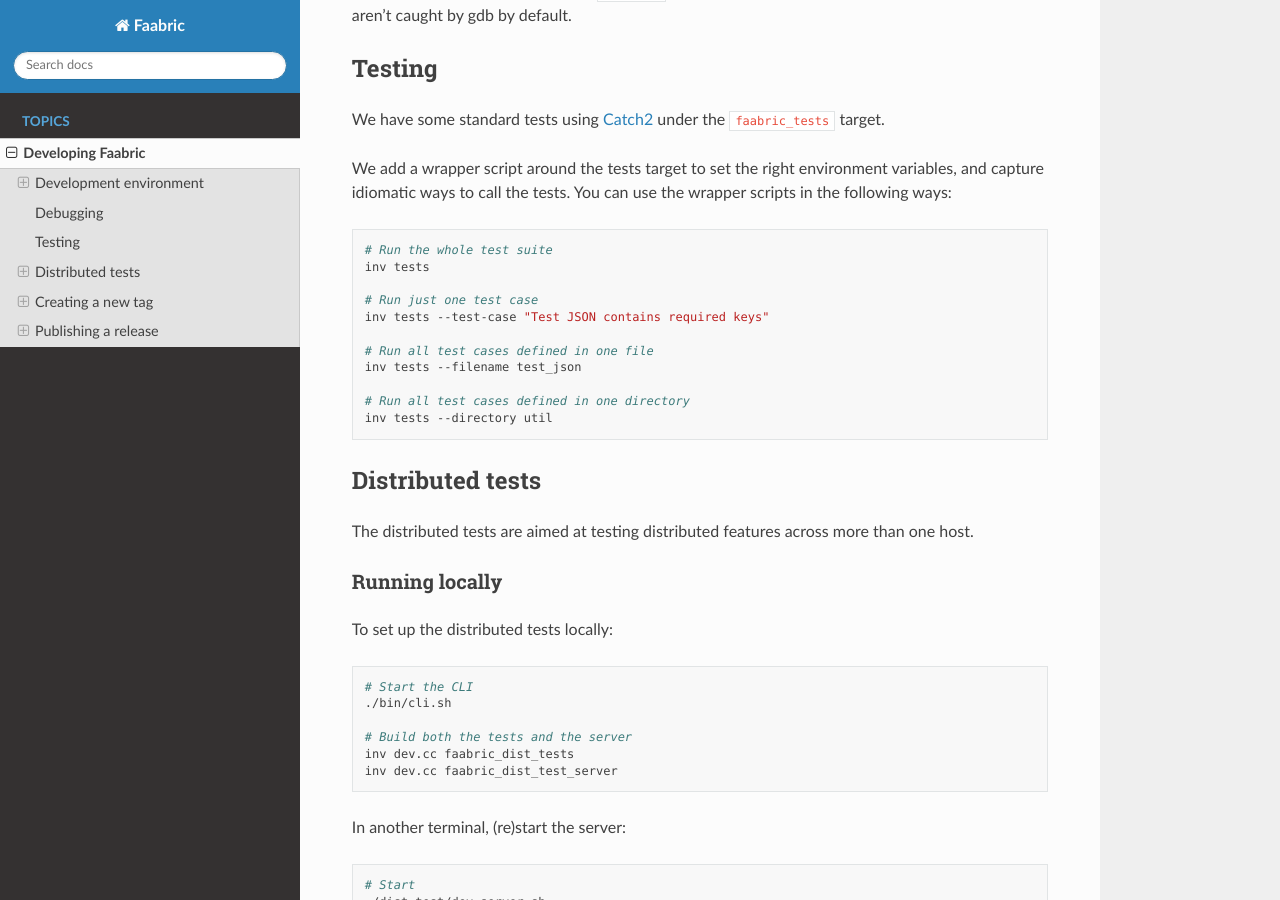
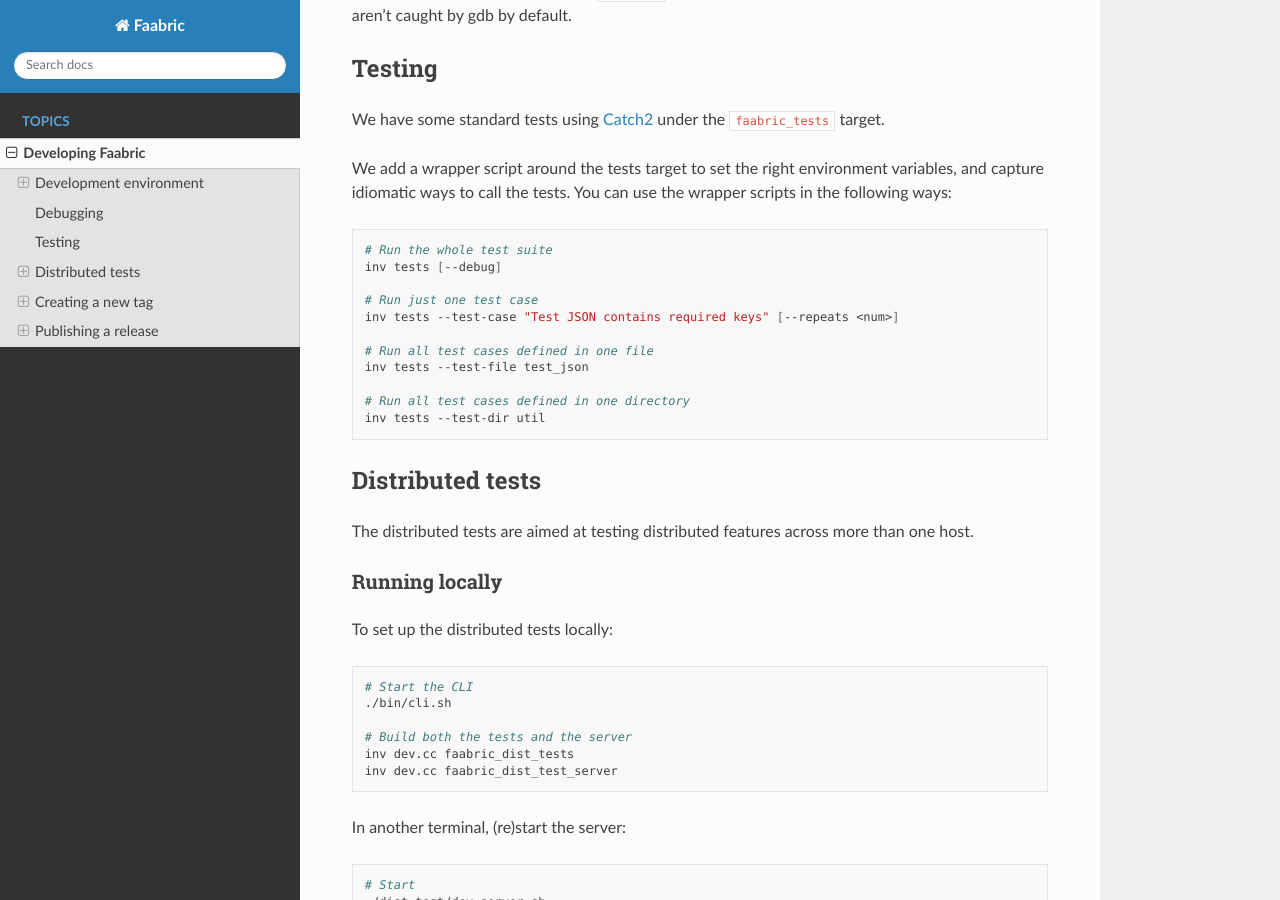
Before and after one commit to faasm/faabric, a Sphinx documentation site: the page built from docs/source/development.md, in a window 1280 px wide and 900 px high, scrolled down 1485 px. Built offline with Sphinx 7.4.7 and the Read the Docs theme 2.0.0, drawn with Linux system fonts in a browser that asks for light colours; pages that are not in the unit, such as notebooks, are missing from menus; the version number could not be read and is left out.

Commit message:
Add `--repeats` option to tests wrapper (#321)
tasks: add --repeats option to tests wrapper

````diff
--- a/docs/source/development.md
+++ b/docs/source/development.md
@@ -84,16 +84,16 @@ wrapper scripts in the following ways:
 
 ```bash
 # Run the whole test suite
-inv tests
+inv tests [--debug]
 
 # Run just one test case
-inv tests --test-case "Test JSON contains required keys"
+inv tests --test-case "Test JSON contains required keys" [--repeats <num>]
 
 # Run all test cases defined in one file
-inv tests --filename test_json
+inv tests --test-file test_json
 
 # Run all test cases defined in one directory
-inv tests --directory util
+inv tests --test-dir util
 ```
 
 ## Distributed tests
````
Also changed, not shown: 1 other file.
